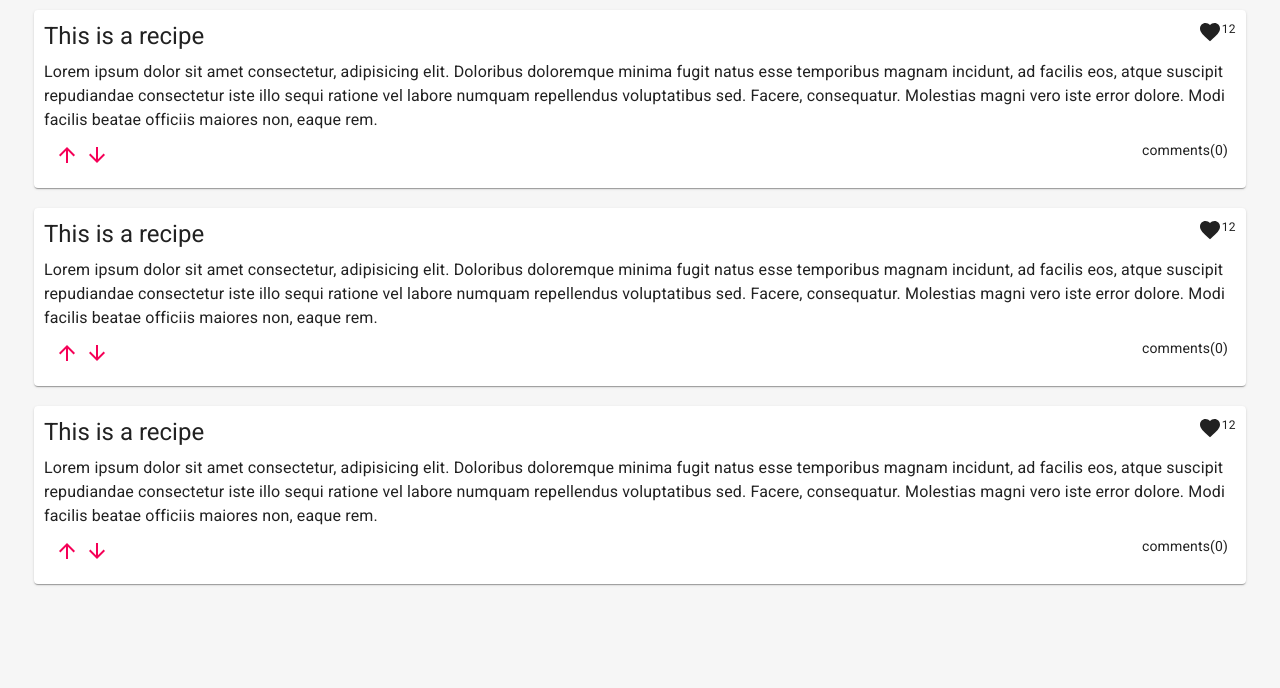
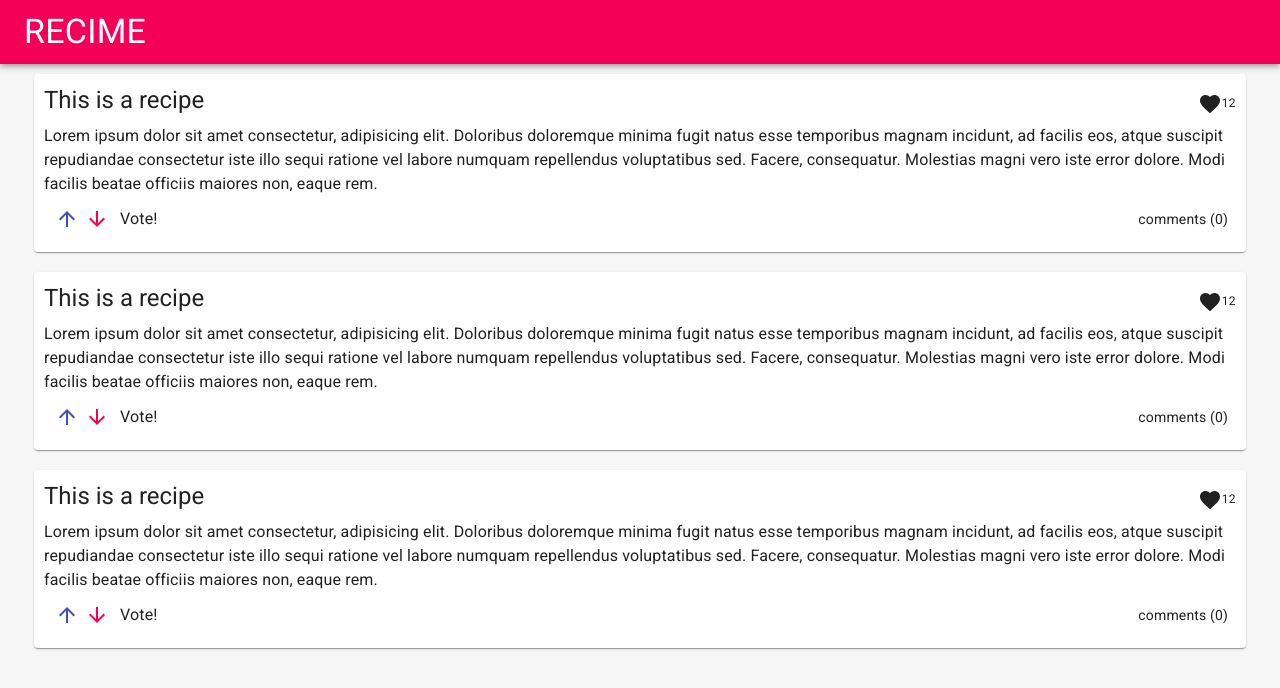
Before and after one commit to mmmbacon/recime, a React (Create React App) app: page / in a window 1280 px wide. Shown: the top 688 px of the page. Built offline with nearby package versions, Linux system fonts and the light colour scheme.

Commit message:
Modify recipe card styling and layout

```diff
--- a/src/features/dashboard/Dashboard.jsx
+++ b/src/features/dashboard/Dashboard.jsx
@@ -1,10 +1,19 @@
 import React from 'react';
-import { Container, Grid } from '@material-ui/core';
+import {
+  Container, Grid, AppBar, Toolbar, Box, Typography,
+} from '@material-ui/core';
 import RecipeCard from '../recipe/RecipeCard';
 
 const Dashboard = () => (
+  <Box>
+    <AppBar position="static" color="secondary">
+      <Toolbar>
+        <Typography variant="h4">RECIME </Typography>
+      </Toolbar>
+    </AppBar>
     <Container>
       <Grid container>
+        <Grid item />
         <Grid item>
           <RecipeCard />
         </Grid>
@@ -16,6 +25,7 @@ const Dashboard = () => (
         </Grid>
       </Grid>
     </Container>
+  </Box>
 );
 
 export default Dashboard;
--- a/src/features/recipe/RecipeCard.jsx
+++ b/src/features/recipe/RecipeCard.jsx
@@ -16,11 +16,11 @@ const RecipeCard = () => (
   <StyledPaper>
     <Grid container>
       <Grid item xs="12">
-        <Box display="flex" flexDirection="row" justifyContent="space-between">
+        <Box display="flex" flexDirection="row" justifyContent="space-between" alignItems="center">
           <Box mb={1}>
             <Typography variant="h5">This is a recipe</Typography>
           </Box>
-          <Box display="flex" flexDirection="row" alignContent="center">
+          <Box display="flex" flexDirection="row" alignItems="center">
             <FavoriteIcon />
             <Typography variant="caption" align="center">12</Typography>
           </Box>
@@ -28,18 +28,21 @@ const RecipeCard = () => (
       </Grid>
       <Grid item><Typography variant="body1">Lorem ipsum dolor sit amet consectetur, adipisicing elit. Doloribus doloremque minima fugit natus esse temporibus magnam incidunt, ad facilis eos, atque suscipit repudiandae consectetur iste illo sequi ratione vel labore numquam repellendus voluptatibus sed. Facere, consequatur. Molestias magni vero iste error dolore. Modi facilis beatae officiis maiores non, eaque rem.</Typography></Grid>
       <Grid item xs="12">
-        <Box display="flex" flexDirection="row" alignContent="center" m={1} justifyContent="space-between">
-          <Box>
-            <IconButton size="small" color="secondary">
+        <Box display="flex" flexDirection="row" alignItems="center" m={1} justifyContent="space-between">
+          <Box display="flex" alignItems="center">
+            <IconButton size="small" color="primary">
               <ArrowUpwardIcon />
             </IconButton>
             <IconButton size="small" color="secondary">
               <ArrowDownwardIcon />
             </IconButton>
+            <Box ml={1}>
+              <Typography variant="body1">Vote!</Typography>
+            </Box>
           </Box>
           <Box>
             <Typography variant="body2">
-              comments(0)
+              comments (0)
             </Typography>
           </Box>
         </Box>
```
Lines whose indentation alone changed are shown as unchanged.
